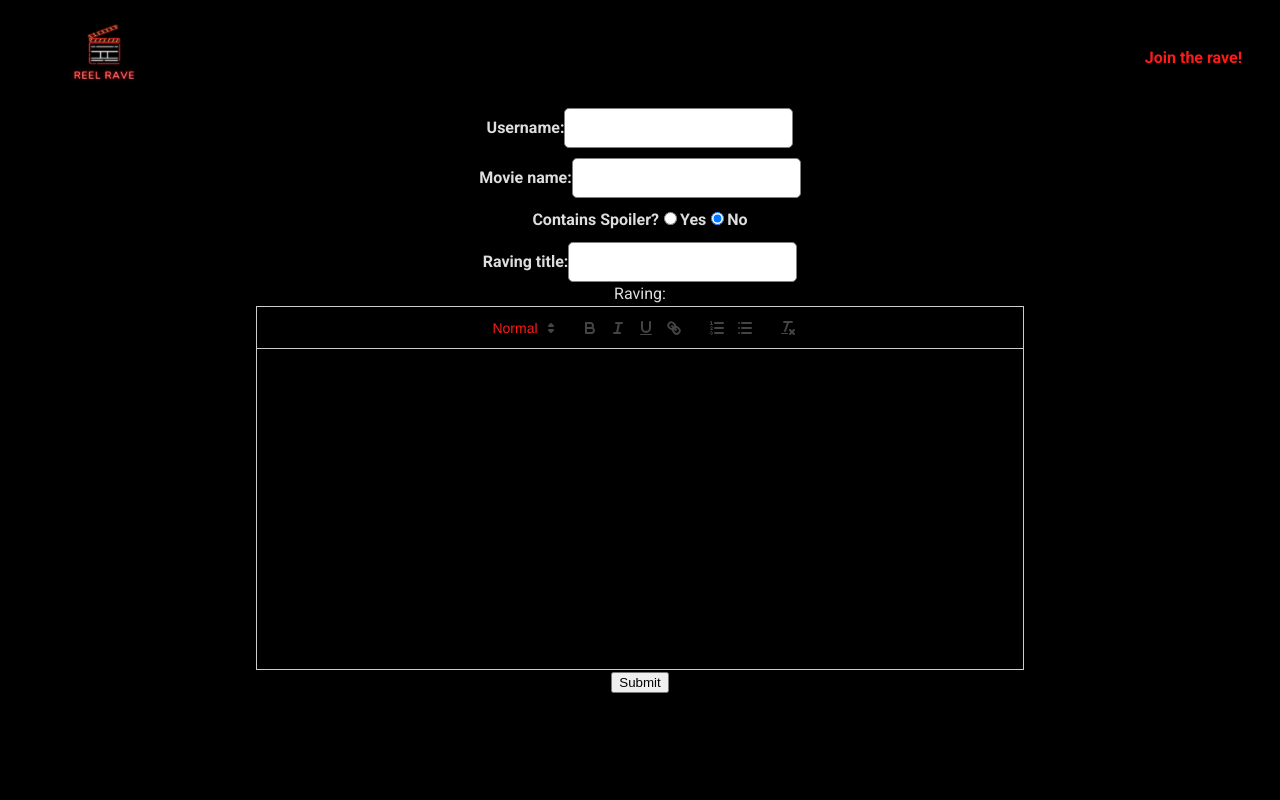
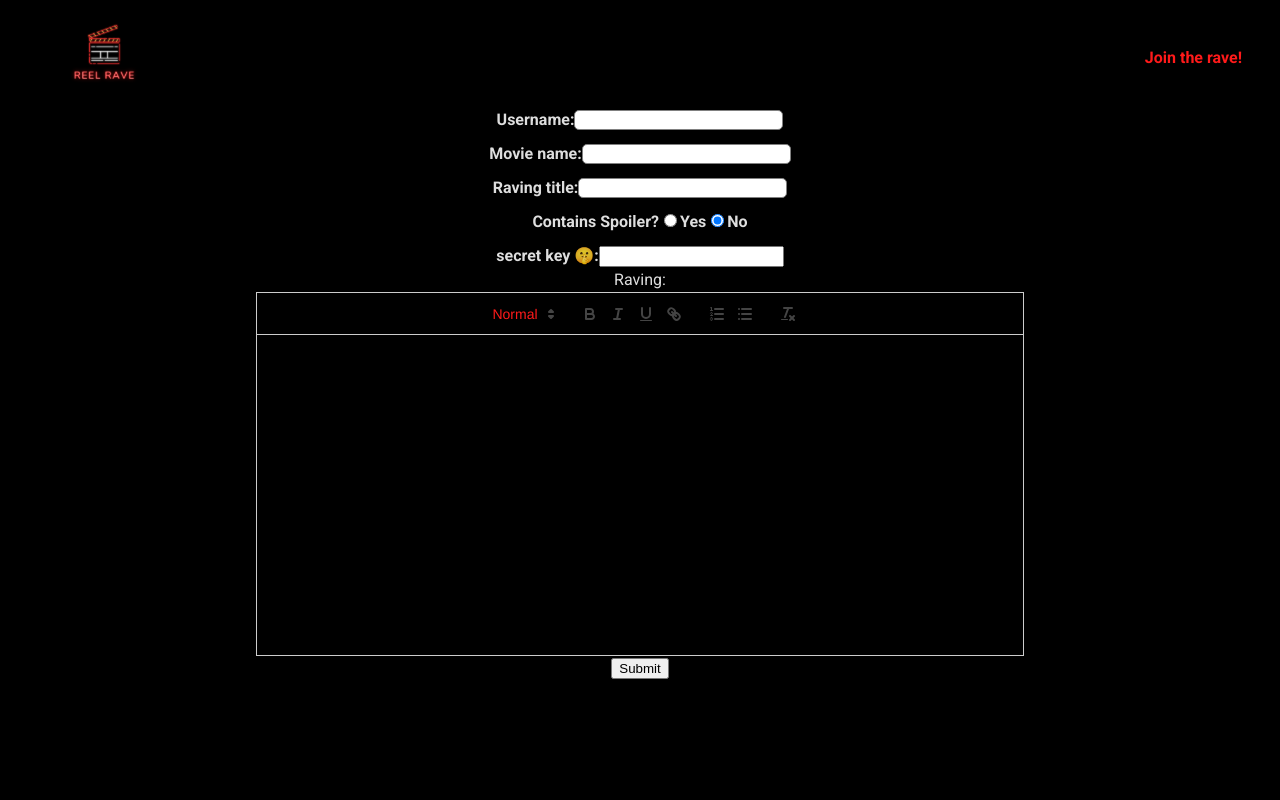
Before and after one commit to WriteCodeRAM/ReelRave, a React (Vite) app: page /create-post in a window 1280 px wide. Shown: the top 800 px of the page. Built offline with nearby package versions, Linux system fonts and the light colour scheme; no server answers.

Commit message:
added secret key functionality

```diff
--- a/src/App.css
+++ b/src/App.css
@@ -165,6 +165,9 @@ footer {
   gap: 8px;
 }
 
+.selected{
+  color: #FF1A1A;
+}
 
 
 .card__image {
@@ -222,6 +225,7 @@ footer {
 .likes-container{
   display: flex;
   gap: 4px;
+  justify-content: space-between;
 }
 
 .card:hover{
@@ -390,6 +394,8 @@ div.ql-blank, div.ql-editor{
 }
 
 
+
+
 /* //COMMENTS=========== */
 
 .comment-form{
@@ -454,3 +460,7 @@ div#comment.quill{
   display: flex;
   flex-direction: column;
 }
+
+input#username.input-change, input#title.input-change, input#raving.input-change{
+  padding: 0;
+}
--- a/src/Components/Discussion.jsx
+++ b/src/Components/Discussion.jsx
@@ -7,6 +7,7 @@ import { supabase } from "../client"
 const Discussion = () => {
   const [posts, setPosts] = useState([]);
   const [selectedFilter, setSelectedFilter] = useState("new"); // default filter is 'new'
+
 
   useEffect(() => {
     async function fetchPosts() {
--- a/src/Components/Post.jsx
+++ b/src/Components/Post.jsx
@@ -9,6 +9,7 @@ const Post = () => {
   const [dislikes, setDislikes] = useState(0);
   const [comments, setComments] = useState([]);
   const [newComment, setNewComment] = useState("");
+  const [secret, setSecret] = useState("")
   const { id } = useParams();
 
   useEffect(() => {
@@ -20,6 +21,7 @@ const Post = () => {
         setPost(data);
         setLikes(data.likes);
         setDislikes(data.dislikes);
+        setSecret(data.secretkey)
         setComments(data.comments || []); // initialize as empty array
       }
     }
@@ -69,6 +71,16 @@ const Post = () => {
     }
   };
 
+  const handleDeletePost = async () => {
+    const confirmation = window.prompt("Please enter the secret key to confirm deletion:");
+    if (confirmation === secret) {
+      await supabase.from('Posts').delete().eq('id', id);
+      window.location.href = "/discussion";
+    } else {
+      alert("Invalid secret key. Please try again.");
+    }
+  };
+
 
 
   return post ? (
@@ -80,8 +92,14 @@ const Post = () => {
         <div dangerouslySetInnerHTML={{ __html: post.post }} />
       </div>
       <div className="likes-container">
+        <div className="likes">
+
         <button onClick={handleLikes}>{likes}👍</button>
         <button onClick={handleDislikes}>{dislikes}👎</button>
+        </div>
+        <div className="delete">
+            <button onClick={handleDeletePost}>🗑️</button>
+        </div>
       </div>
 
 
@@ -106,7 +124,7 @@ const Post = () => {
       <div key={index} className="comment">
         <p dangerouslySetInnerHTML={{ __html: comment.comment }}></p>
         {/* <p>by {comment.user_id}</p> */}
-        <p>{new Date(comment.created_at).toLocaleString()}</p>
+        <p>Anon: {new Date(comment.created_at).toLocaleString()}</p>
       </div>
     ))
     : null}
--- a/src/Components/createPost.jsx
+++ b/src/Components/createPost.jsx
@@ -11,6 +11,7 @@ const PostForm = () => {
     const [ravingTitle, setRavingTitle] = useState('')
     const [content, setContent] = useState('');
     const [spoiler, setSpoiler] = useState(false)
+    const [secret, setSecret] = useState('')
 
 
     const handleSubmit = async (e) => {
@@ -18,7 +19,7 @@ const PostForm = () => {
         e.preventDefault()
 
 
-        await supabase.from('Posts').insert({author: username, title:ravingTitle, post: content, movie: movie, spoiler: spoiler}).select()
+        await supabase.from('Posts').insert({author: username, title:ravingTitle, post: content, movie: movie, spoiler: spoiler, secretkey: secret}).select()
 
         window.location = "/discussion"
     }
@@ -36,19 +37,36 @@ const PostForm = () => {
         // console.log(`Raving Title: ${ravingTitle}`)
     }
 
+    const handleSecret = (e) => {
+        setSecret(e.target.value);
+      };
+
     return (
         <form onSubmit={handleSubmit}>
+
+
+
             <div className="label-container">
 
             <div className="username-input">
         <label htmlFor="username">Username:</label>
-        <input type="text" value={username} onChange={handleUsername} id="username" name="username" required />
+        <input type="text"  className="input-change" value={username} onChange={handleUsername} id="username" name="username" required />
             </div>
 
 <div className="movie-input">
         <label htmlFor="title">Movie name:</label>
-        <input type="text" value={movie} onChange={handleMovie} id="title" name="title" required/>
+        <input type="text" className="input-change" value={movie} onChange={handleMovie} id="title" name="title" required/>
 </div>
+
+
+
+<div className="rave-title">
+
+        <label htmlFor="raving">Raving title:</label>
+        <input type="text" className="input-change" value={ravingTitle} onChange={handleRavingTitle } id="raving" name="raving" required/>
+</div>
+
+
 
 <div className="spoiler-input">
 <label>
@@ -71,10 +89,11 @@ const PostForm = () => {
     No
   </label>
 </div>
-<div className="rave-title">
 
-        <label htmlFor="raving">Raving title:</label>
-        <input type="text" value={ravingTitle} onChange={handleRavingTitle } id="raving" name="raving" required/>
+<div className="secret-key">
+
+        <label htmlFor="secret-key">secret key 🤫:</label>
+        <input type="password" value={secret} onChange={handleSecret} id="secret" name="secret" required/>
 </div>
             </div>
 
```
